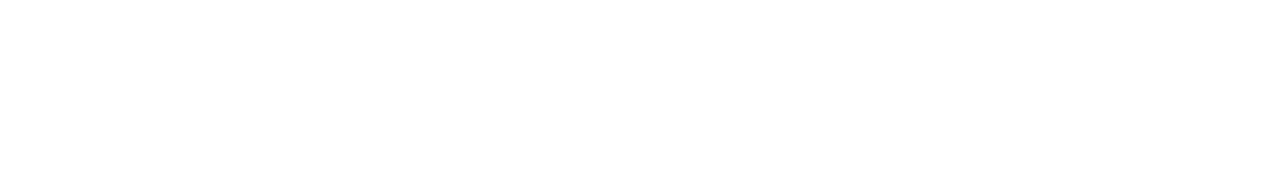
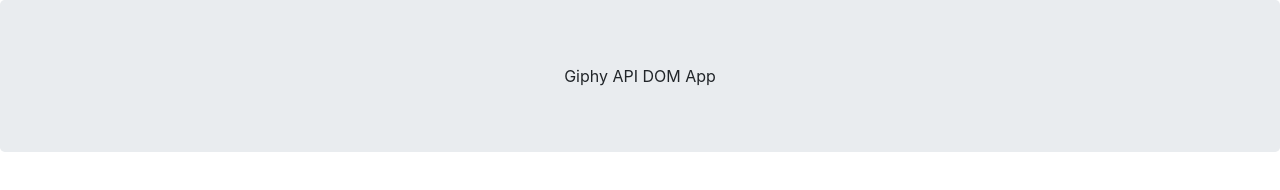
Before and after one commit to alexharper84/GifTastic, a plain HTML site: page index.html in a window 1280 px wide. Drawn offline with nearby package versions, Linux system fonts and the light colour scheme.

Commit message:
Fix: Jumbotron

```diff
--- a/index.html
+++ b/index.html
@@ -14,6 +14,7 @@
   <title>GifTastic</title>
 </head>
 <body>
+    <div class="jumbotron d-flex justify-content-center">Giphy API DOM App</div>
 
 </body>
 </html>
```
